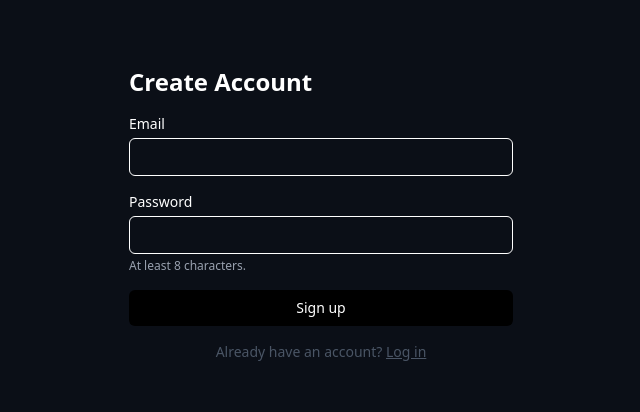
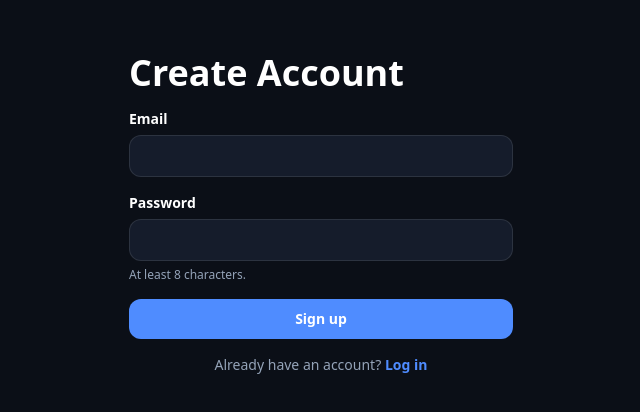
Before and after one commit to binicode/portfolio, a Next.js app in the folder client/: page /saas/signup in a window 1280 px wide. Shown: the part 186-598 px from the top of the page, without its empty margins (319-959 px from the left). Built offline with nearby package versions, Linux system fonts and the light colour scheme; no server answers.

Commit message:
feat(client): rebuild saas signup on ui primitives

```diff
--- a/client/src/app/saas/signup/page.tsx
+++ b/client/src/app/saas/signup/page.tsx
@@ -5,6 +5,9 @@ import { useRouter } from 'next/navigation';
 import Link from 'next/link';
 import { registerSaasUser } from '@/lib/saas-client';
 import { ApiError } from '@/lib/api-client';
+import Input from '@/components/ui/Input';
+import Button from '@/components/ui/Button';
+import Alert from '@/components/ui/Alert';
 
 export default function SaasSignupPage() {
   const router = useRouter();
@@ -31,51 +34,29 @@ export default function SaasSignupPage() {
   return (
     <div className="flex min-h-screen items-center justify-center px-6">
       <form onSubmit={handleSubmit} className="w-full max-w-sm space-y-4">
-        <h1 className="text-2xl font-bold">Create Account</h1>
+        <h1 className="text-4xl font-bold text-foreground">Create Account</h1>
 
-        {error && <p className="rounded-md bg-red-50 px-3 py-2 text-sm text-red-700">{error}</p>}
+        {error && <Alert variant="error">{error}</Alert>}
 
-        <div>
-          <label htmlFor="email" className="block text-sm font-medium">
-            Email
-          </label>
-          <input
-            id="email"
-            type="email"
-            required
-            value={email}
-            onChange={(e) => setEmail(e.target.value)}
-            className="mt-1 w-full rounded-md border px-3 py-2 text-sm"
-          />
-        </div>
+        <Input label="Email" type="email" required value={email} onChange={(e) => setEmail(e.target.value)} />
 
-        <div>
-          <label htmlFor="password" className="block text-sm font-medium">
-            Password
-          </label>
-          <input
-            id="password"
+        <Input
+          label="Password"
           type="password"
           required
           minLength={8}
           value={password}
           onChange={(e) => setPassword(e.target.value)}
-            className="mt-1 w-full rounded-md border px-3 py-2 text-sm"
+          hint="At least 8 characters."
         />
-          <p className="mt-1 text-xs text-gray-400">At least 8 characters.</p>
-        </div>
 
-        <button
-          type="submit"
-          disabled={isSubmitting}
-          className="w-full rounded-md bg-black px-4 py-2 text-sm font-medium text-white disabled:opacity-40"
-        >
-          {isSubmitting ? 'Creating account…' : 'Sign up'}
-        </button>
+        <Button type="submit" isLoading={isSubmitting} loadingText="Creating account…" className="w-full">
+          Sign up
+        </Button>
 
-        <p className="text-center text-sm text-gray-600">
+        <p className="text-center text-sm text-muted">
           Already have an account?{' '}
-          <Link href="/saas/login" className="font-medium underline">
+          <Link href="/saas/login" className="font-bold text-primary hover:underline">
             Log in
           </Link>
         </p>
```
Lines whose indentation alone changed are shown as unchanged.
